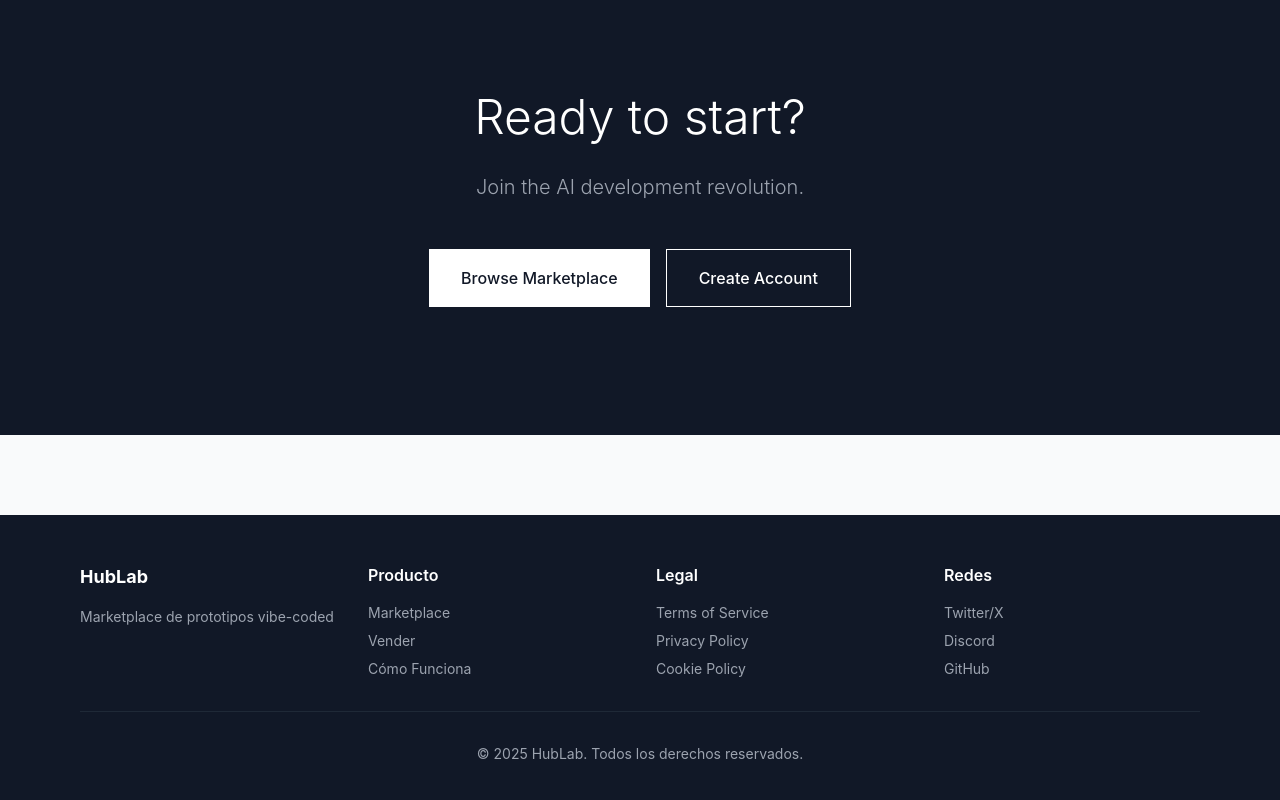
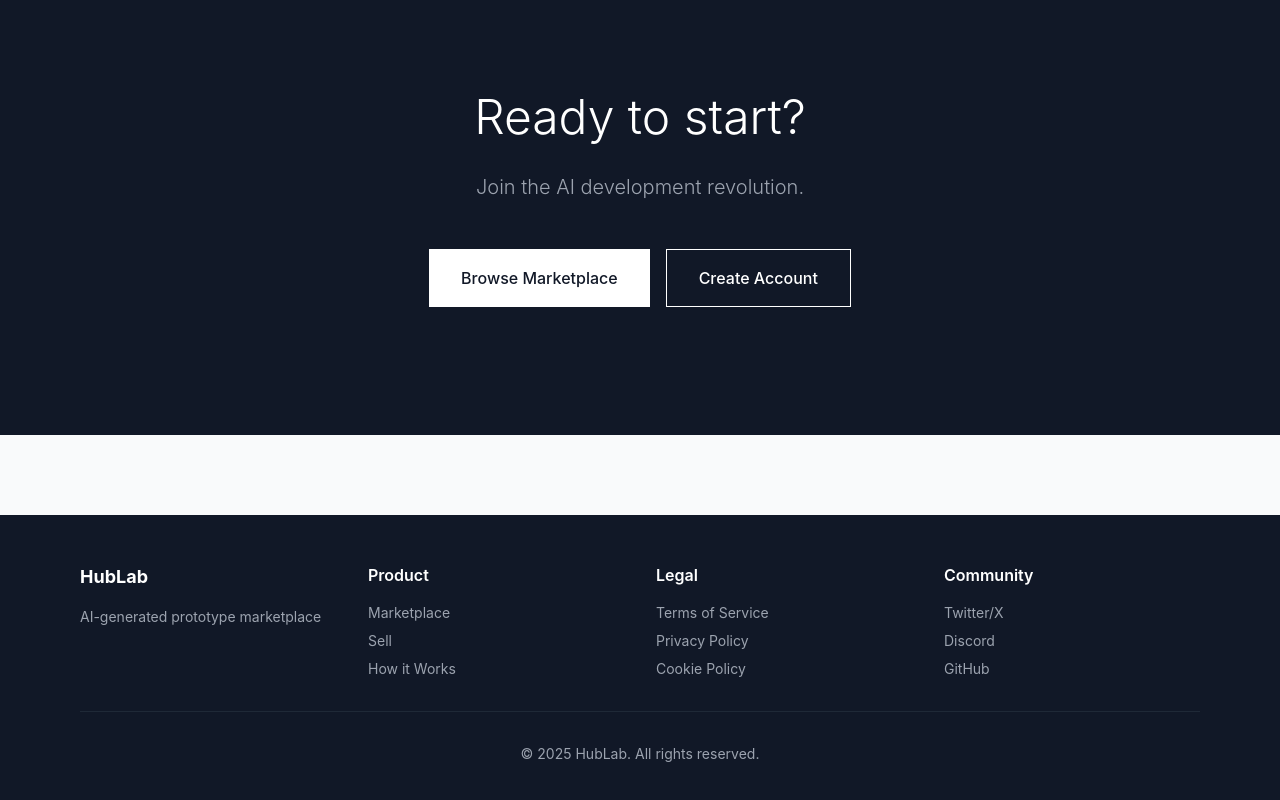
Before and after one commit to raym33/hublab, a Next.js app: page / in a window 1280 px wide. Shown: the part 7772-8572 px from the top of the page. Built offline with nearby package versions, Linux system fonts and the light colour scheme; no server answers.

Commit message:
Translate footer to English and add functional links

```diff
--- a/app/layout.tsx
+++ b/app/layout.tsx
@@ -30,14 +30,14 @@ export default function RootLayout({
             <div className="grid grid-cols-1 md:grid-cols-4 gap-8 mb-8">
               <div>
                 <h3 className="font-bold text-lg mb-4">HubLab</h3>
-                <p className="text-gray-400 text-sm">Marketplace de prototipos vibe-coded</p>
+                <p className="text-gray-400 text-sm">AI-generated prototype marketplace</p>
               </div>
               <div>
-                <h4 className="font-semibold mb-4">Producto</h4>
+                <h4 className="font-semibold mb-4">Product</h4>
                 <ul className="text-gray-400 text-sm space-y-2">
-                  <li><a href="#" className="hover:text-white">Marketplace</a></li>
-                  <li><a href="#" className="hover:text-white">Vender</a></li>
-                  <li><a href="#" className="hover:text-white">Cómo Funciona</a></li>
+                  <li><Link href="/marketplace" className="hover:text-white">Marketplace</Link></li>
+                  <li><Link href="/waitlist" className="hover:text-white">Sell</Link></li>
+                  <li><Link href="/#how-it-works" className="hover:text-white">How it Works</Link></li>
                 </ul>
               </div>
               <div>
@@ -49,16 +49,16 @@ export default function RootLayout({
                 </ul>
               </div>
               <div>
-                <h4 className="font-semibold mb-4">Redes</h4>
+                <h4 className="font-semibold mb-4">Community</h4>
                 <ul className="text-gray-400 text-sm space-y-2">
-                  <li><a href="#" className="hover:text-white">Twitter/X</a></li>
-                  <li><a href="#" className="hover:text-white">Discord</a></li>
-                  <li><a href="#" className="hover:text-white">GitHub</a></li>
+                  <li><a href="https://twitter.com/hublab" target="_blank" rel="noopener noreferrer" className="hover:text-white">Twitter/X</a></li>
+                  <li><a href="https://discord.gg/hublab" target="_blank" rel="noopener noreferrer" className="hover:text-white">Discord</a></li>
+                  <li><a href="https://github.com/raym33/hublab" target="_blank" rel="noopener noreferrer" className="hover:text-white">GitHub</a></li>
                 </ul>
               </div>
             </div>
             <div className="border-t border-gray-800 pt-8 text-center text-gray-400 text-sm">
-              <p>&copy; 2025 HubLab. Todos los derechos reservados.</p>
+              <p>&copy; 2025 HubLab. All rights reserved.</p>
             </div>
           </div>
         </footer>
```
